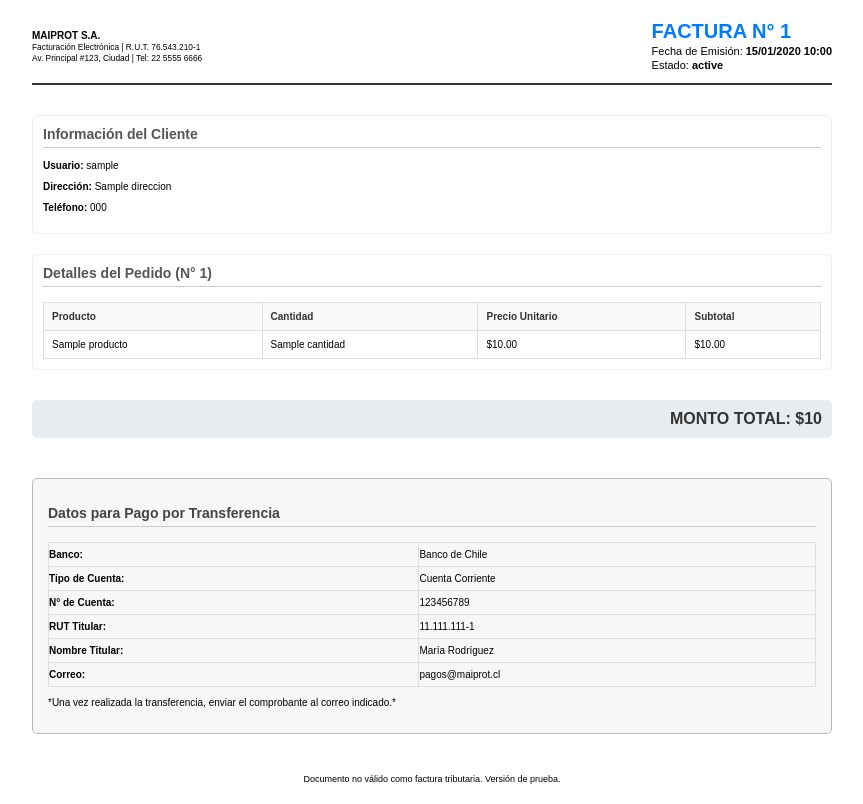
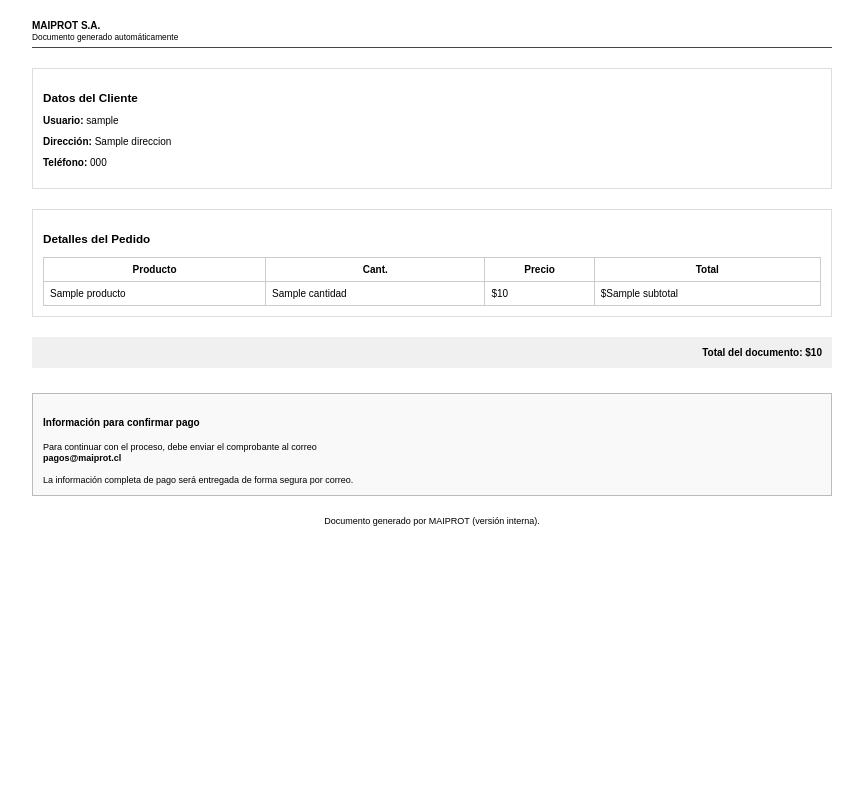
Before and after one commit to Josevrider/maiprotSA, a Django app: template maiprot/appweb/templates/factura_pdf.html in a window 1280 px wide. Shown: the whole page, without its empty margins (208-1071 px from the left). After the commit the page ends 526 px from the top, so only its background shows below. Run offline with Django 4.2, Linux system fonts and the light colour scheme; the template is opened without the code that fills it: most values are stand-ins (such as "Sample title", 1, 10 or a date in 2020).

Commit message:
Fix: reemplazo HTML de factura para evitar falso positivo de antivirus y mejorar seguridad del PDF

```diff
--- a/maiprot/appweb/templates/factura_pdf.html
+++ b/maiprot/appweb/templates/factura_pdf.html
@@ -2,156 +2,110 @@
 <html>
 <head>
     <meta charset="utf-8">
-    <title>Factura N° {{ factura.id }}</title>
+    <title>Documento N° {{ factura.id }}</title>
     <style>
-        body { font-family: 'Arial', sans-serif; font-size: 10px; margin: 20px; }
-        .container { width: 100%; max-width: 800px; margin: 0 auto; }
+        body { font-family: Arial, sans-serif; font-size: 10px; margin: 20px; }
+        .container { width: 100%; max-width: 800px; margin: auto; }
 
         .header {
-            display: flex;
-            justify-content: space-between;
-            align-items: center;
-            margin-bottom: 30px;
-            border-bottom: 2px solid #333;
-            padding-bottom: 10px;
+            border-bottom: 1px solid #444;
+            margin-bottom: 20px;
+            padding-bottom: 5px;
         }
-
-        .header .info-factura h1 { font-size: 20px; color: #007bff; margin: 0; }
-        .header .info-factura p { margin: 2px 0; font-size: 11px; }
 
         .seccion {
             margin-bottom: 20px;
             padding: 10px;
-            border: 1px solid #eee;
-            border-radius: 5px;
-        }
-
-        .seccion h2 {
-            font-size: 14px;
-            color: #555;
-            border-bottom: 1px solid #ccc;
-            padding-bottom: 5px;
-            margin-top: 0;
+            border: 1px solid #ddd;
         }
 
         table {
             width: 100%;
             border-collapse: collapse;
-            margin-top: 15px;
-            font-size: 10px;
+            margin-top: 10px;
         }
 
-        th, td { border: 1px solid #ddd; padding: 8px; text-align: left; }
-        th { background-color: #f8f9fa; color: #333; }
+        th, td {
+            padding: 6px;
+            border: 1px solid #ccc;
+        }
 
         .total-box {
-            margin-top: 30px;
+            margin-top: 20px;
             padding: 10px;
-            background-color: #e9ecef;
+            background: #f0f0f0;
             text-align: right;
-            border-radius: 5px;
         }
 
-        .total-box h3 { font-size: 16px; margin: 0; color: #333; }
-
-        .transferencia-box {
-            margin-top: 40px;
-            padding: 15px;
+        .info-pago {
+            margin-top: 25px;
+            padding: 10px;
             border: 1px solid #bbb;
-            border-radius: 5px;
-            background: #f7f7f7;
+            background: #f9f9f9;
         }
 
-        .transferencia-box h2 {
-            font-size: 14px;
-            color: #444;
-            border-bottom: 1px solid #ccc;
-            padding-bottom: 5px;
-        }
-
-        .transferencia-box table td {
-            padding: 6px 0;
-        }
+        .info-pago small { font-size: 9px; }
     </style>
 </head>
+
 <body>
     <div class="container">
 
         <div class="header">
-            <div class="info-empresa">
-                <strong>MAIPROT S.A.</strong><br>
-                <small>Facturación Electrónica | R.U.T. 76.543.210-1</small><br>
-                <small>Av. Principal #123, Ciudad | Tel: 22 5555 6666</small>
-            </div>
-            <div class="info-factura">
-                <h1>FACTURA N° {{ factura.id }}</h1>
-                <p>Fecha de Emisión: <strong>{{ factura.fecha_emision|date:"d/m/Y H:i" }}</strong></p>
-                <p>Estado: <strong>{{ factura.estado }}</strong></p>
-            </div>
+            <strong>MAIPROT S.A.</strong><br>
+            <small>Documento generado automáticamente</small>
         </div>
 
         <div class="seccion">
-            <h2>Información del Cliente</h2>
+            <h3>Datos del Cliente</h3>
             <p><strong>Usuario:</strong> {{ factura.pedido.usuario.username }}</p>
-
             {% if factura.pedido.usuario.perfilusuario.direccion %}
                 <p><strong>Dirección:</strong> {{ factura.pedido.usuario.perfilusuario.direccion }}</p>
             {% endif %}
-
             {% if factura.pedido.usuario.perfilusuario.telefono %}
                 <p><strong>Teléfono:</strong> {{ factura.pedido.usuario.perfilusuario.telefono }}</p>
             {% endif %}
         </div>
 
         <div class="seccion">
-            <h2>Detalles del Pedido (N° {{ factura.pedido.id }})</h2>
+            <h3>Detalles del Pedido</h3>
             <table>
                 <thead>
                     <tr>
                         <th>Producto</th>
-                        <th>Cantidad</th>
-                        <th>Precio Unitario</th>
-                        <th>Subtotal</th>
+                        <th>Cant.</th>
+                        <th>Precio</th>
+                        <th>Total</th>
                     </tr>
                 </thead>
                 <tbody>
-                    {% for detalle in factura.pedido.detalles.all %}
+                    {% for d in factura.pedido.detalles.all %}
                     <tr>
-                        <td>{{ detalle.producto.nombre }}</td>
-                        <td>{{ detalle.cantidad }}</td>
-                        <td>${{ detalle.precio_unitario_guardado|floatformat:2 }}</td>
-                        <td>${{ detalle.subtotal|floatformat:2 }}</td>
+                        <td>{{ d.producto.nombre }}</td>
+                        <td>{{ d.cantidad }}</td>
+                        <td>${{ d.precio_unitario_guardado }}</td>
+                        <td>${{ d.subtotal }}</td>
                     </tr>
-                    {% empty %}
-                    <tr><td colspan="4">No hay productos en este pedido.</td></tr>
                     {% endfor %}
                 </tbody>
             </table>
         </div>
 
         <div class="total-box">
-            <h3>MONTO TOTAL: ${{ factura.monto_total|floatformat:0 }}</h3>
+            <strong>Total del documento: ${{ factura.monto_total|floatformat:0 }}</strong>
         </div>
 
-        <div class="transferencia-box">
-            <h2>Datos para Pago por Transferencia</h2>
-
-            <table>
-                <tr><td><strong>Banco:</strong></td><td>Banco de Chile</td></tr>
-                <tr><td><strong>Tipo de Cuenta:</strong></td><td>Cuenta Corriente</td></tr>
-                <tr><td><strong>N° de Cuenta:</strong></td><td>123456789</td></tr>
-                <tr><td><strong>RUT Titular:</strong></td><td>11.111.111-1</td></tr>
-                <tr><td><strong>Nombre Titular:</strong></td><td>María Rodríguez</td></tr>
-                <tr><td><strong>Correo:</strong></td><td>pagos@maiprot.cl</td></tr>
-            </table>
-
-            <p style="margin-top: 10px; font-size: 10px;">
-                *Una vez realizada la transferencia, enviar el comprobante al correo indicado.*
-            </p>
+        <div class="info-pago">
+            <h4>Información para confirmar pago</h4>
+            <small>
+                Para continuar con el proceso, debe enviar el comprobante al correo<br>
+                <strong>pagos@maiprot.cl</strong><br><br>
+                La información completa de pago será entregada de forma segura por correo.
+            </small>
         </div>
 
-        <p style="margin-top: 40px; font-size: 9px; text-align: center;">
-            Documento no válido como factura tributaria. Versión de prueba.
+        <p style="text-align:center; margin-top:20px; font-size:9px;">
+            Documento generado por MAIPROT (versión interna).
         </p>
 
     </div>
```
